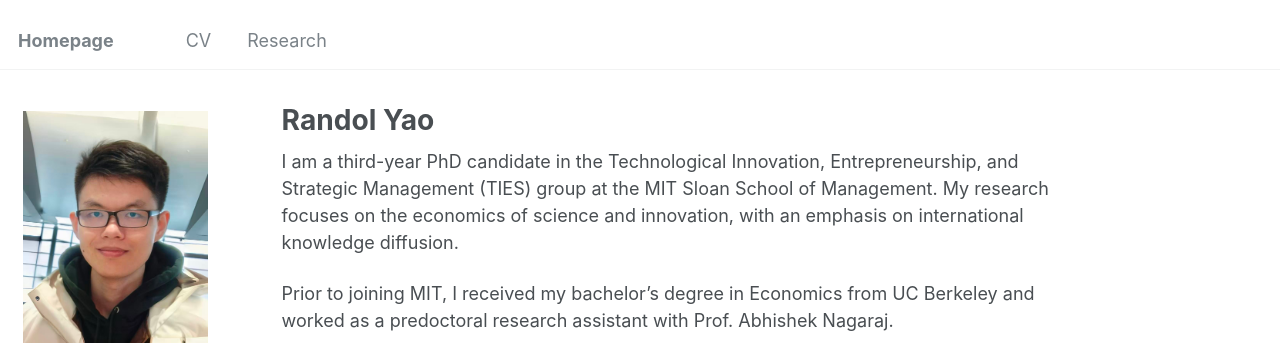
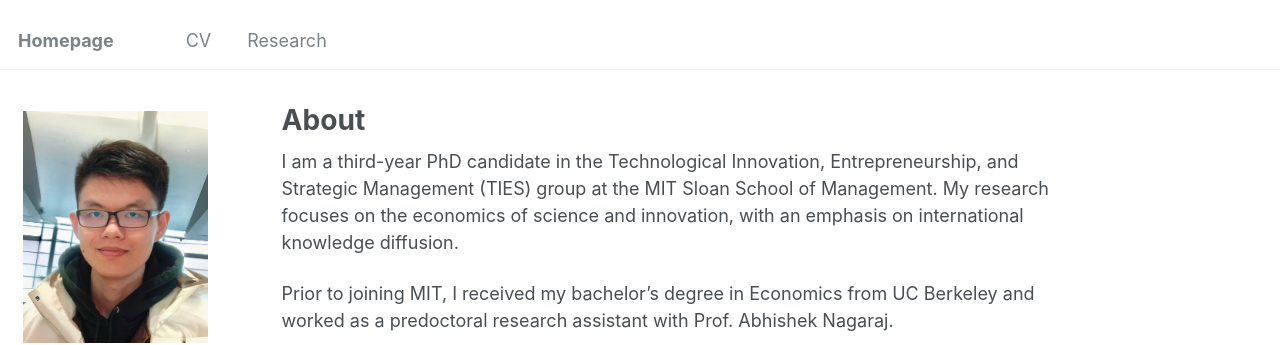
Before and after one commit to hyyao223/hyyao223.github.io, a Jekyll site: the page built from _pages/about.md, in a window 1280 px wide. Shown: the top 345 px of the page. Built offline with Jekyll 4.4.1, drawn with Linux system fonts in a browser that asks for light colours.

Commit message:
Update about.md

```diff
--- a/_pages/about.md
+++ b/_pages/about.md
@@ -1,6 +1,6 @@
 ---
 permalink: /
-title: "Randol Yao"
+title: "About"
 author_profile: true
 redirect_from:
   - /about/
```
